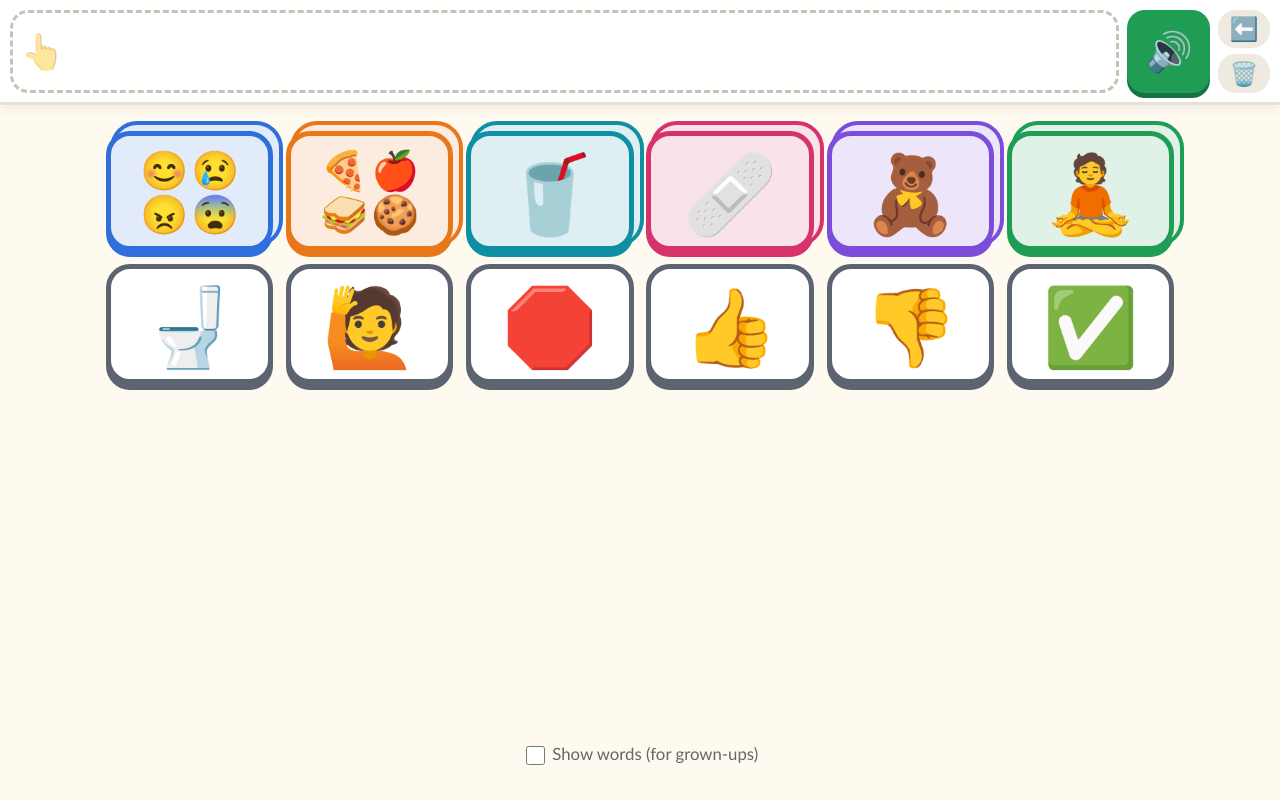
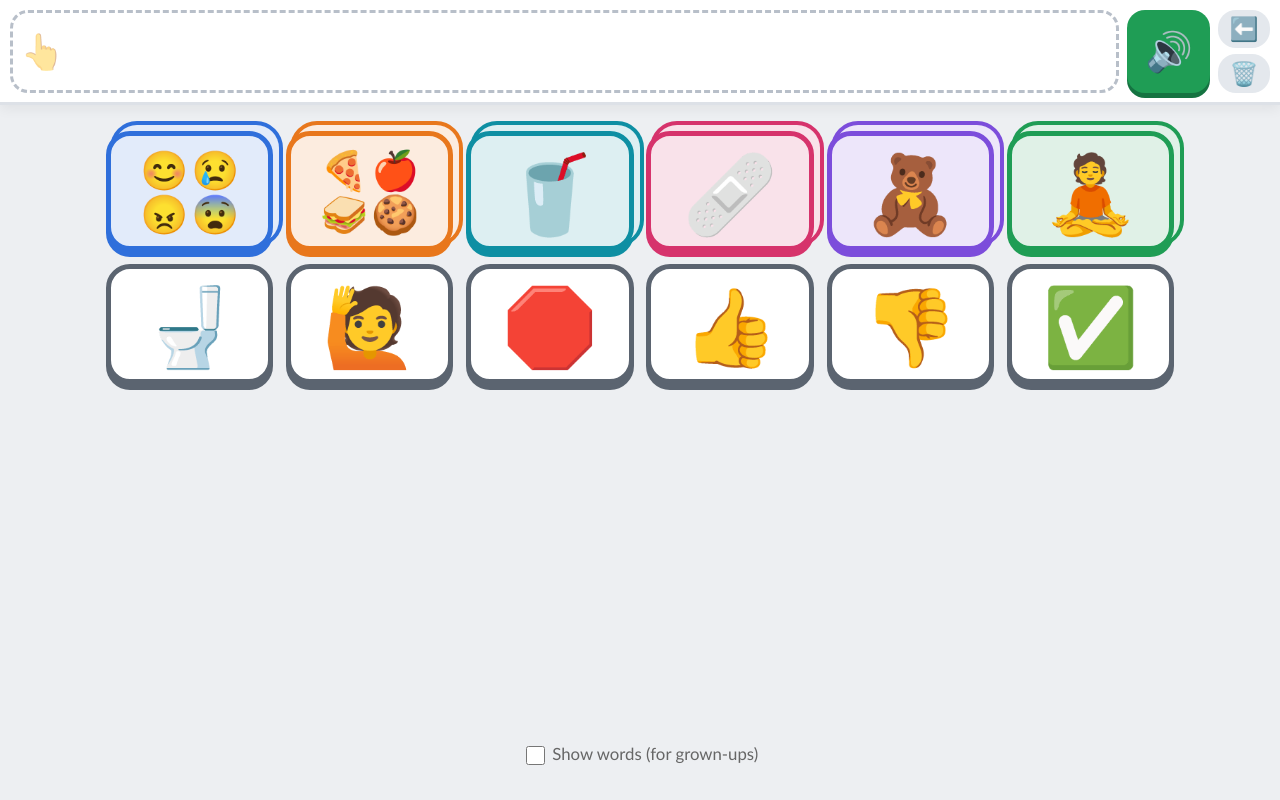
Before and after one commit to 10elizabethbell/picture-buttons, a plain HTML site: page index.html in a window 1280 px wide. Drawn offline with Linux system fonts and the light colour scheme.

Commit message:
Use cool slate-tinted neutrals instead of cream
Background, strip borders and small buttons are now tints of the slate
used by the plain buttons, so the home screen reads as one palette.

Co-Authored-By: Claude Opus 5.5 <noreply@anthropic.com>

```diff
--- a/styles.css
+++ b/styles.css
@@ -1,5 +1,10 @@
 :root {
-  --bg: #fffaf0;
+  /* Neutrals are all tints of --slate, so the home "room" matches the plain buttons. */
+  --bg: #edeff2;
+  --line: #dde1e7;
+  --line-strong: #b8bfc9;
+  --soft: #e4e8ed;
+  --soft-pressed: #d5dbe2;
   --ink: #222;
   --slate: #5b6470;
   --go: #1f9d55;
@@ -44,7 +49,7 @@ button {
   align-items: stretch;
   padding: 0.6rem;
   background: #fff;
-  border-bottom: 3px solid #e6e1d6;
+  border-bottom: 3px solid var(--line);
   box-shadow: 0 4px 12px rgba(0, 0, 0, 0.06);
 }
 
@@ -56,7 +61,7 @@ button {
   align-items: center;
   gap: 0.4rem;
   padding: 0.35rem 0.5rem;
-  border: 3px dashed #c9c2b4;
+  border: 3px dashed var(--line-strong);
   border-radius: 18px;
   overflow-x: auto;
   overflow-y: hidden;
@@ -108,9 +113,9 @@ button {
   flex: 1;
   width: 3.3rem;
   font-size: 1.45rem;
-  background: #efeae0;
+  background: var(--soft);
 }
-.btn-small:active { background: #e0d9cb; }
+.btn-small:active { background: var(--soft-pressed); }
 
 /* ---------- Page area ---------- */
 main {
```
